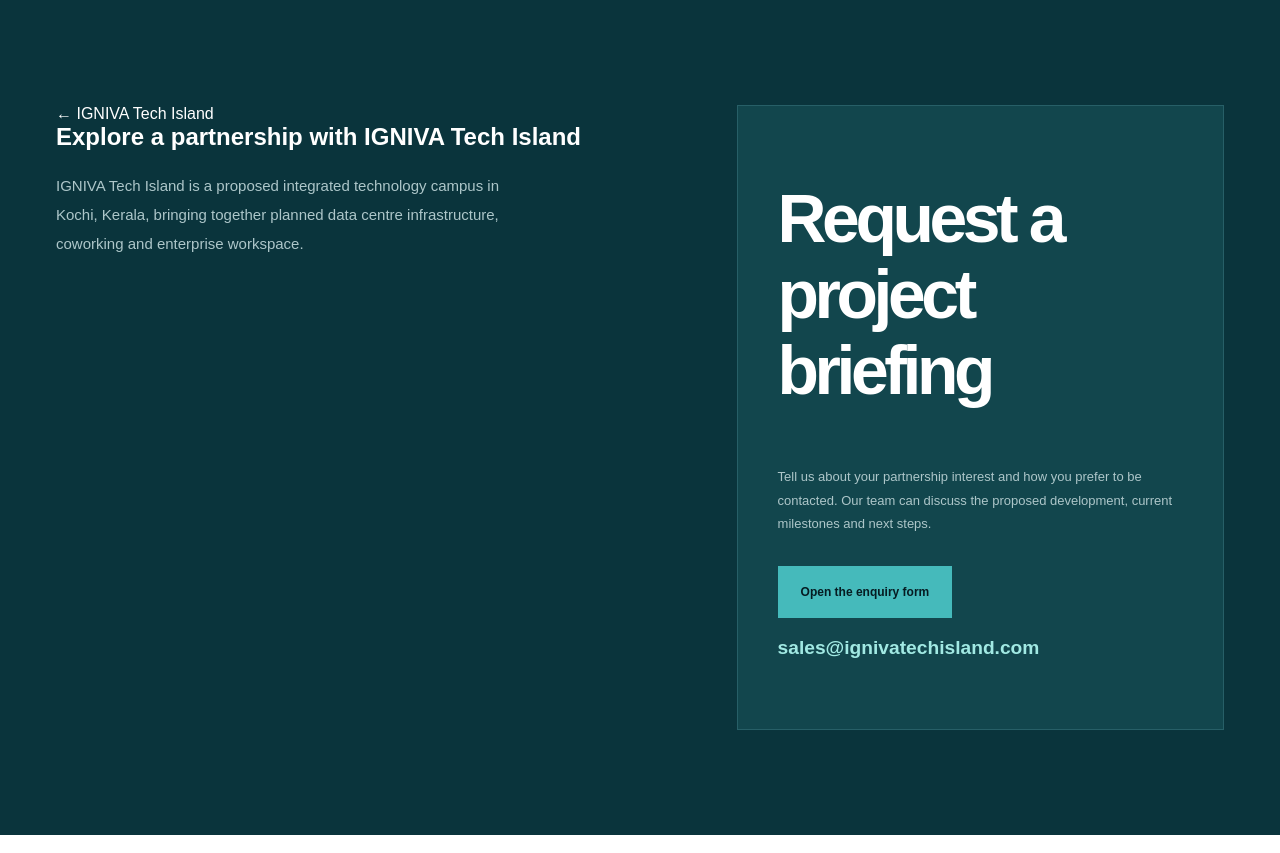
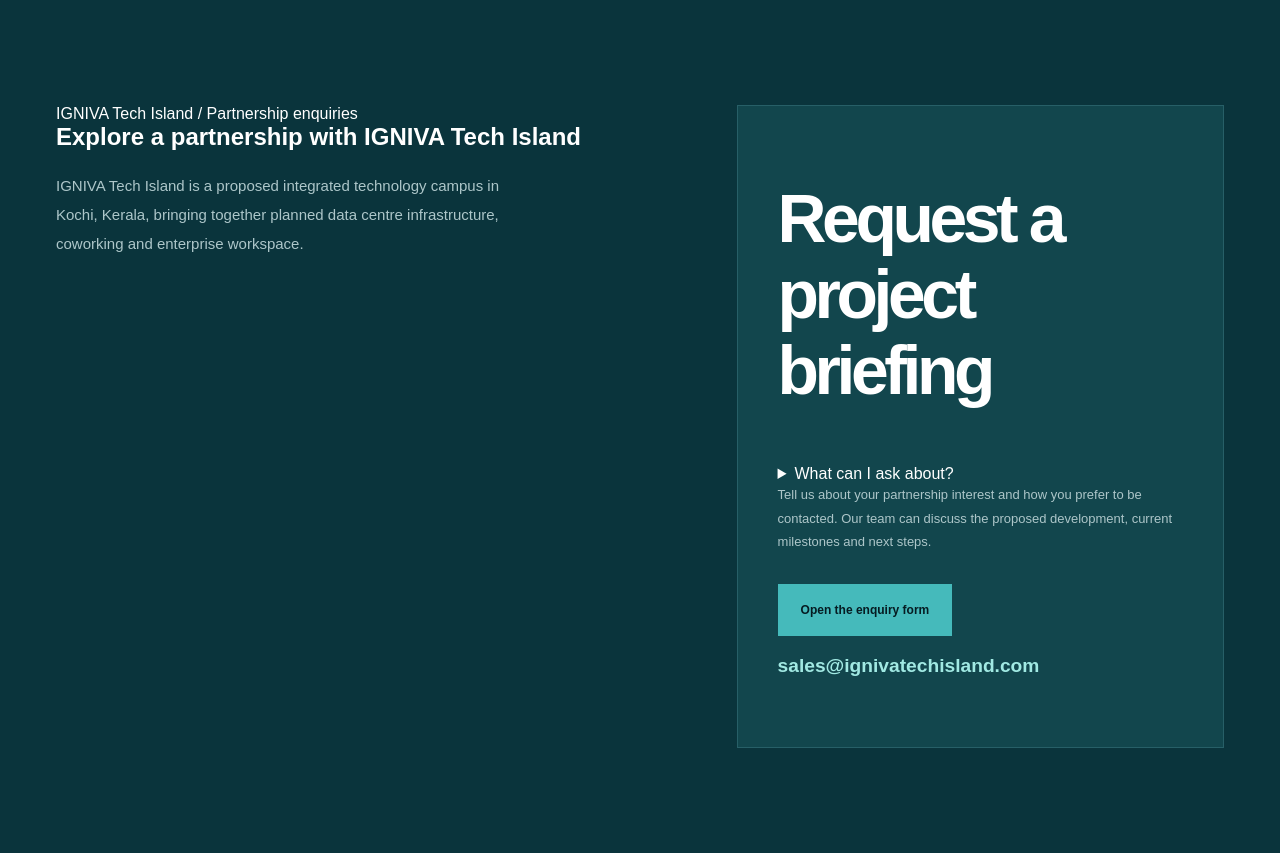
Before and after one commit to sreejithkvaliyapurayil/igniva-tech-island, a plain HTML site: page partner-enquiries/index.html in a window 1280 px wide. Drawn offline with Linux system fonts and the light colour scheme.

Commit message:
Improve partnership page navigation and enquiry guidance

```diff
--- a/partner-enquiries/index.html
+++ b/partner-enquiries/index.html
@@ -14,12 +14,13 @@
     <section class="contact" aria-labelledby="page-title">
       <div class="wrap contact-grid">
         <div>
-          <a href="../">← IGNIVA Tech Island</a>
+          <nav aria-label="Breadcrumb"><a href="../">IGNIVA Tech Island</a> / <span aria-current="page">Partnership enquiries</span></nav>
           <h1 id="page-title">Explore a partnership with IGNIVA Tech Island</h1>
           <p>IGNIVA Tech Island is a proposed integrated technology campus in Kochi, Kerala, bringing together planned data centre infrastructure, coworking and enterprise workspace.</p>
         </div>
         <div class="contact-panel">
           <h2>Request a project briefing</h2>
+          <details><summary>What can I ask about?</summary><p>Use the form to ask about a partnership briefing, enterprise leasing or coworking. The campus is at the proposed stage.</p></details>
           <p>Tell us about your partnership interest and how you prefer to be contacted. Our team can discuss the proposed development, current milestones and next steps.</p>
           <a class="btn primary" id="enquiry-form-link" href="https://docs.google.com/forms/d/e/1FAIpQLSfGG6R9YJ7rgbxzetmMRigjMdkDQOzNQGG6AjoWykyYiIL-Zw/viewform">Open the enquiry form</a>
           <p><a class="contact-email" href="mailto:sales@ignivatechisland.com">sales@ignivatechisland.com</a></p>
```
